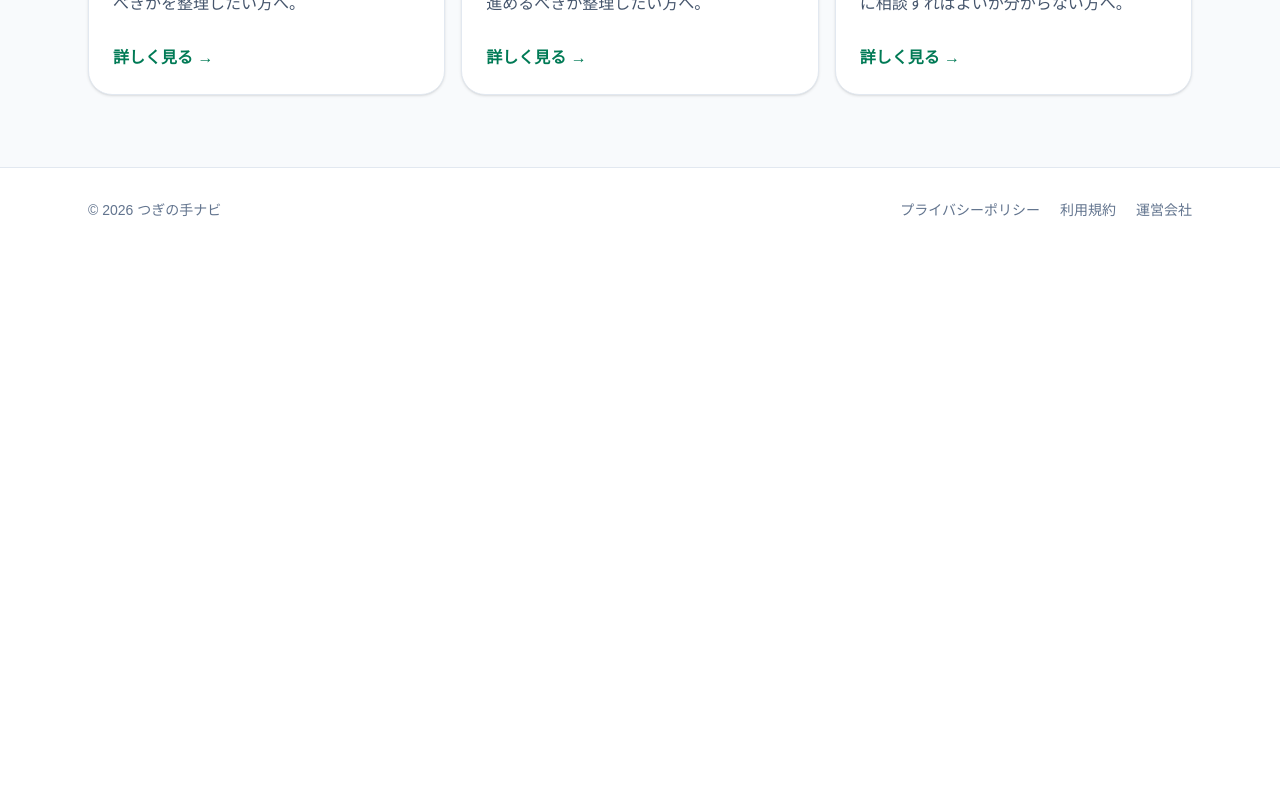
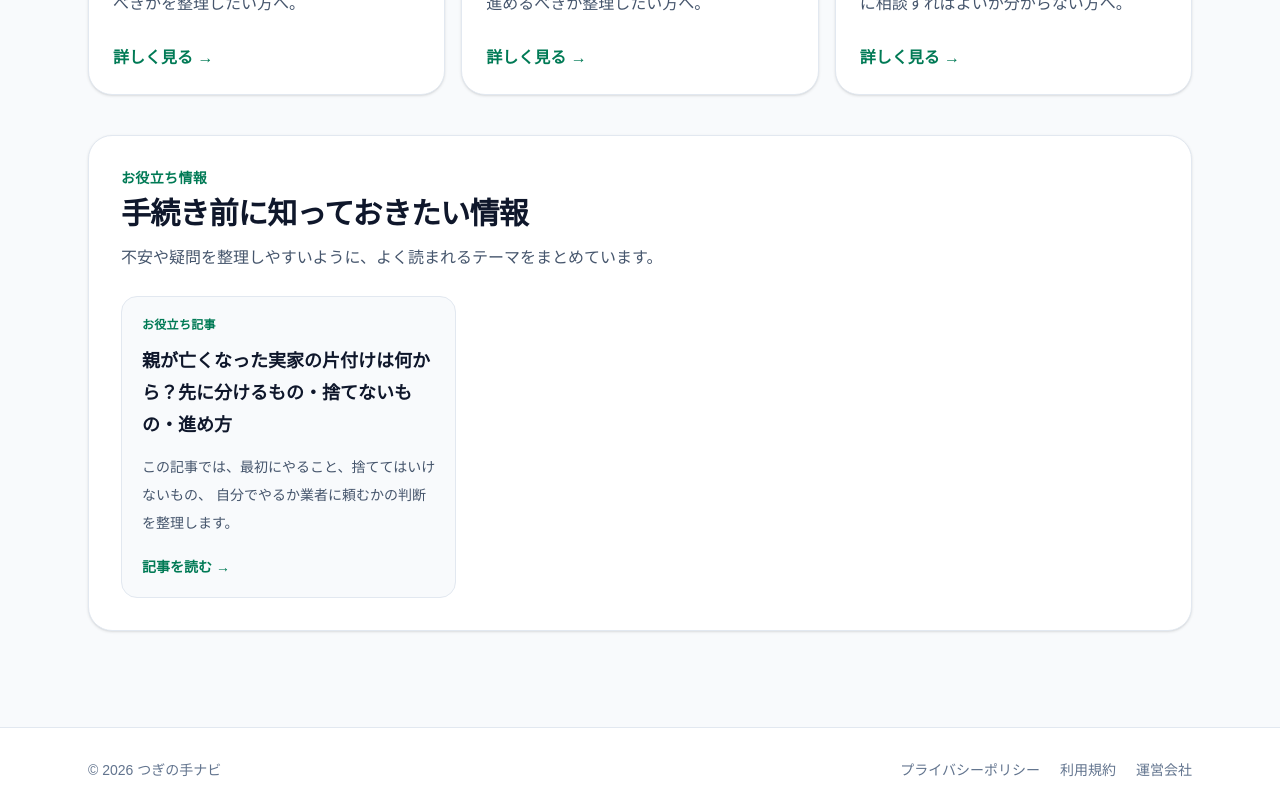
Before and after one commit to masatomorishima-qpick/tsuginote-navi-web, a Next.js app: page / in a window 1280 px wide. Shown: the part 860-1672 px from the top of the page. Before the commit the page ends 1112 px from the top, so only its background shows below. Built offline with nearby package versions, Linux system fonts and the light colour scheme; no server answers.

Commit message:
TOPページ更新

```diff
--- a/app/page.tsx
+++ b/app/page.tsx
@@ -20,6 +20,15 @@ const categories = [
     title: "相続放棄",
     description:
       "借金の不安がある、期限が気になる、どこに相談すればよいか分からない方へ。",
+  },
+];
+
+const usefulArticles = [
+  {
+    href: "https://www.tsuginotenavi.jp/guide/jikka-kataduke/nanikara-a001",
+    title: "親が亡くなった実家の片付けは何から？先に分けるもの・捨てないもの・進め方",
+    description:
+      "この記事では、最初にやること、捨ててはいけないもの、 自分でやるか業者に頼むかの判断を整理します。",
   },
 ];
 
@@ -119,6 +128,48 @@ export default function Home() {
         </div>
       </section>
 
+      <section className="mx-auto max-w-6xl px-4 pb-10 pt-2 sm:px-6 sm:pb-14">
+        <div className="rounded-3xl border border-slate-200 bg-white p-5 shadow-sm sm:p-8">
+          <div className="flex flex-col gap-3 sm:flex-row sm:items-end sm:justify-between">
+            <div>
+              <p className="text-sm font-semibold tracking-wide text-emerald-700">
+                お役立ち情報
+              </p>
+              <h2 className="mt-2 text-2xl font-bold tracking-tight text-slate-900 sm:text-3xl">
+                手続き前に知っておきたい情報
+              </h2>
+              <p className="mt-3 text-sm leading-7 text-slate-600 sm:text-base">
+                不安や疑問を整理しやすいように、よく読まれるテーマをまとめています。
+              </p>
+            </div>
+
+          </div>
+
+          <div className="mt-6 grid gap-4 md:grid-cols-3">
+            {usefulArticles.map((article) => (
+              <Link
+                key={article.href}
+                href={article.href}
+                className="group rounded-2xl border border-slate-200 bg-slate-50 p-5 transition hover:-translate-y-0.5 hover:border-emerald-200 hover:bg-white hover:shadow-md"
+              >
+                <p className="text-xs font-semibold tracking-wide text-emerald-700">
+                  お役立ち記事
+                </p>
+                <h3 className="mt-3 text-lg font-semibold leading-8 text-slate-900 group-hover:text-slate-800">
+                  {article.title}
+                </h3>
+                <p className="mt-3 text-sm leading-7 text-slate-600">
+                  {article.description}
+                </p>
+                <div className="mt-5 text-sm font-semibold text-emerald-700">
+                  記事を読む →
+                </div>
+              </Link>
+            ))}
+          </div>
+        </div>
+      </section>
+
       <SiteFooter />
     </main>
   );
```
